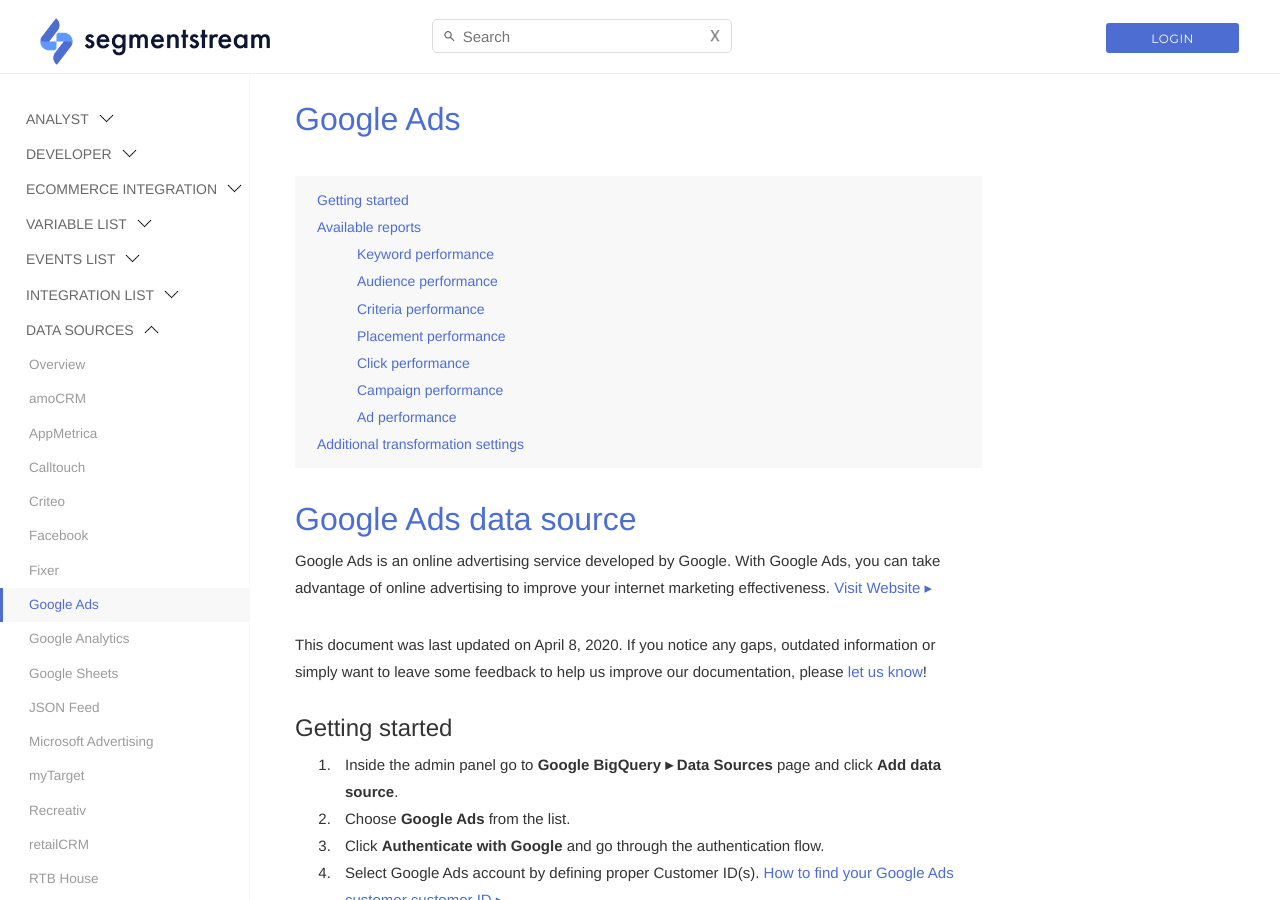
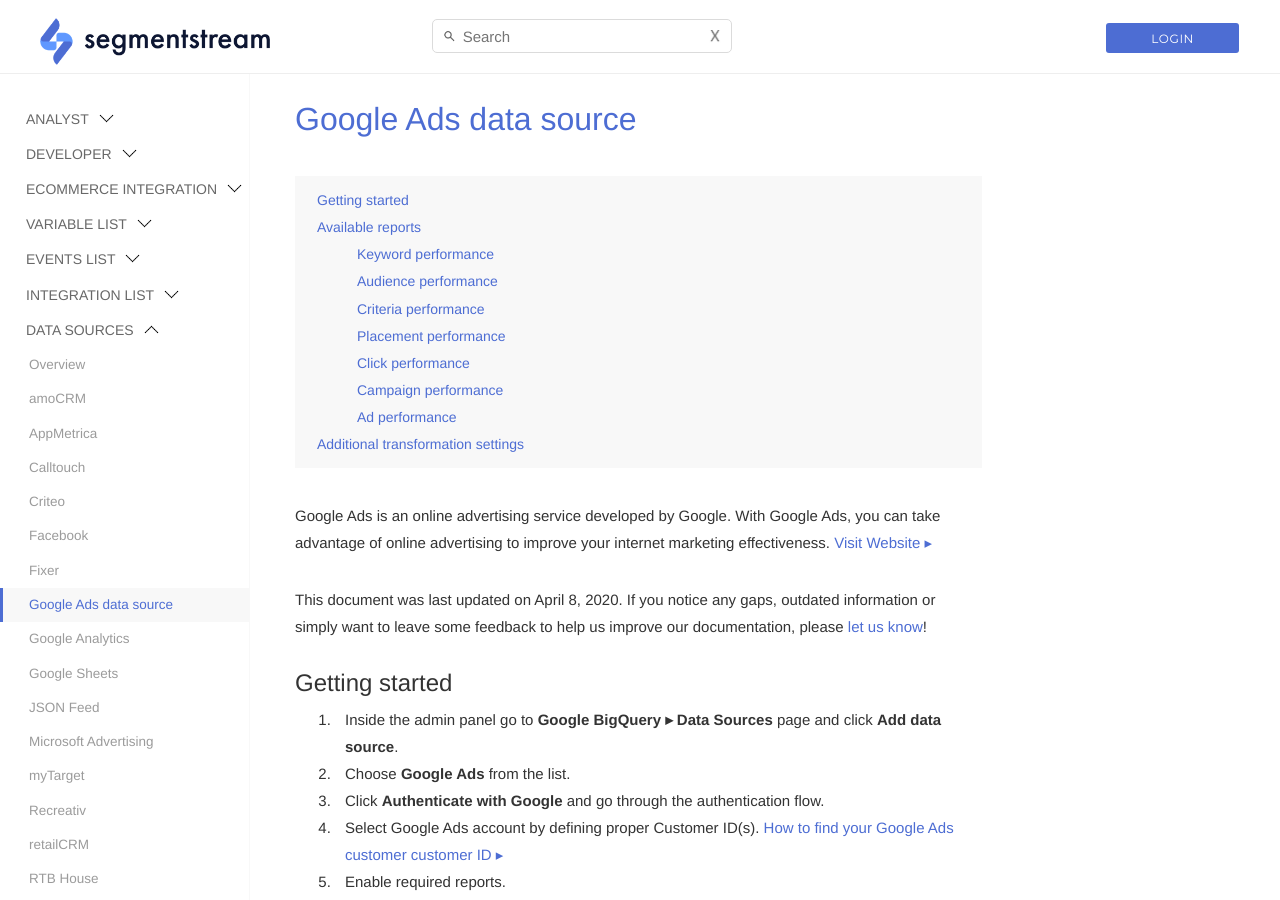
Before and after one commit to segmentstream-com/segmentstream-com.github.io, a Jekyll site: the page built from _docs/datasources/google ads.md, in a window 1280 px wide and 900 px high. Built offline with Jekyll 4.4.1, drawn with Linux system fonts in a browser that asks for light colours; nearby versions of some CDN libraries; some of the changed lines change nothing that is shown; some of the changed text lies outside the part shown.

Commit message:
google ads fixes

```diff
--- a/_docs/datasources/google ads.md
+++ b/_docs/datasources/google ads.md
@@ -1,7 +1,7 @@
 ---
 layout: page
 section: datasources
-title: "Google Ads"
+title: "Google Ads data source"
 order: 1
 ---
 
@@ -23,8 +23,6 @@
   <li><a href="#additional-transformation-settings">Additional transformation settings</a></li>
 </ul>
 
-# Google Ads data source
-
 Google Ads is an online advertising service developed by Google. With Google Ads, you can take advantage of online advertising to improve your internet marketing effectiveness. [Visit Website ▸](https://ads.google.com/home/)
 
 This document was last updated on April 8, 2020. If you notice any gaps, outdated information or simply want to leave some feedback to help us improve our documentation, please [let us know](https://support.segmentstream.com/hc/en-us/requests/new)!
@@ -43,7 +41,7 @@
 
 ### <a name="keyword-performance-report"></a>Keyword performance
 
-https://developers.google.com/adwords/api/docs/appendix/reports/keywords-performance-report
+[https://developers.google.com/adwords/api/docs/appendix/reports/keywords-performance-report](https://developers.google.com/adwords/api/docs/appendix/reports/keywords-performance-report)
 
 #### Table name
 **`googleAdsKeywordsPerformance_{CUSTOMER_ID}_{YYYYMMDD}`**
@@ -72,7 +70,7 @@
 
 ### <a name="audience-performance-report"></a>Audience performance
 
-https://developers.google.com/adwords/api/docs/appendix/reports#audience
+[https://developers.google.com/adwords/api/docs/appendix/reports#audience](https://developers.google.com/adwords/api/docs/appendix/reports#audience)
 
 #### Table name
 
@@ -99,11 +97,13 @@
 
 ### <a name="criteria-performance-report"></a>Criteria performance
 
-https://developers.google.com/adwords/api/docs/appendix/reports#criteria
+[https://developers.google.com/adwords/api/docs/appendix/reports#criteria](https://developers.google.com/adwords/api/docs/appendix/reports#criteria)
 
 #### Table name
 
 **`googleAdsCriteriaPerformance_{CUSTOMER_ID}_{YYYYMMDD}`**
+
+#### Table schema
 
 Field name|Type|Mode
 --- | --- | ---
@@ -126,11 +126,9 @@
 FirstPositionCpc | STRING | REQUIRED
 FirstPageCpc | STRING | REQUIRED
 
-#### Table schema
-
 ### <a name="placement-performance-report"></a>Placement performance
 
-https://developers.google.com/adwords/api/docs/appendix/reports#placement
+[https://developers.google.com/adwords/api/docs/appendix/reports#placement](https://developers.google.com/adwords/api/docs/appendix/reports#placement)
 
 #### Table name
 
@@ -155,7 +153,7 @@
 
 ### <a name="click-performance-report"></a>Click performance
 
-https://developers.google.com/adwords/api/docs/appendix/reports#click
+[https://developers.google.com/adwords/api/docs/appendix/reports#click](https://developers.google.com/adwords/api/docs/appendix/reports#click)
 
 #### Table name
 
@@ -188,7 +186,7 @@
 
 ### <a name="campaign-performance-report"></a>Campaign performance
 
-https://developers.google.com/adwords/api/docs/appendix/reports#campaign
+[https://developers.google.com/adwords/api/docs/appendix/reports#campaign](https://developers.google.com/adwords/api/docs/appendix/reports#campaign)
 
 #### Table name
 
@@ -213,7 +211,7 @@
 
 ### <a name="ad-performance-report"></a>Ad performance
 
-https://developers.google.com/adwords/api/docs/appendix/reports#ad
+[https://developers.google.com/adwords/api/docs/appendix/reports#ad](https://developers.google.com/adwords/api/docs/appendix/reports#ad)
 
 #### Table name
 
@@ -268,10 +266,10 @@
 -->
 
 Once enabled, a new table with cost data grouped by UTM will appear in your data warehouse.
-### Table name
+#### Table name
 **`googleAdsCosts_{CUSTOMER_ID}_{YYYYMMDD}`**
 
-### Table schema
+#### Table schema
 Field name|Type|Mode
 --- | --- | ---
 date | DATE | REQUIRED
```
